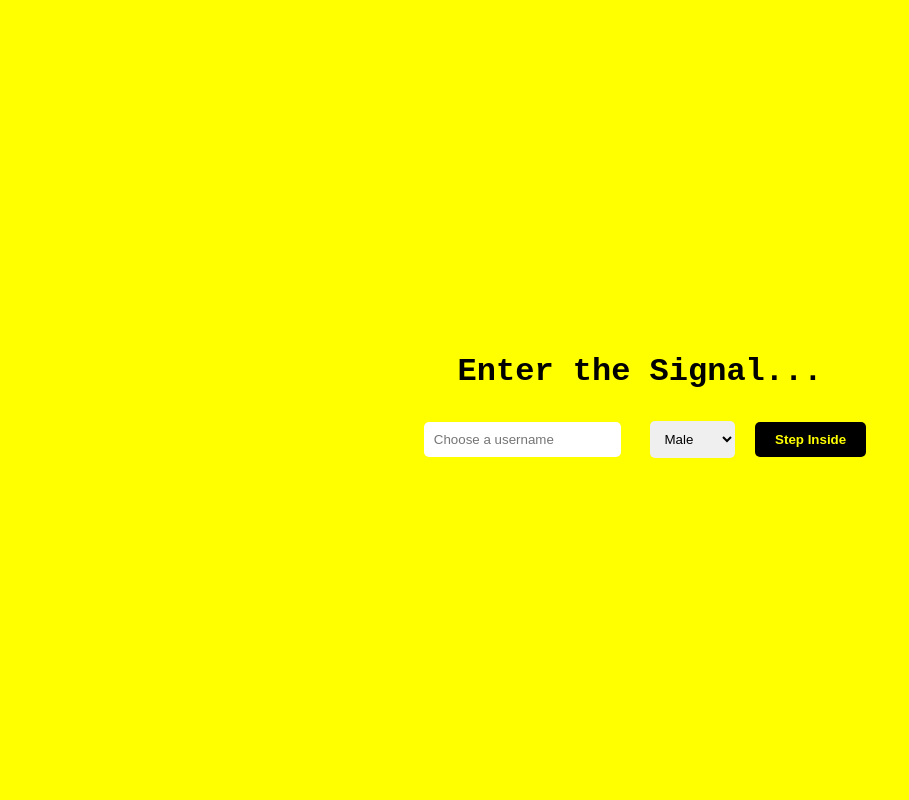
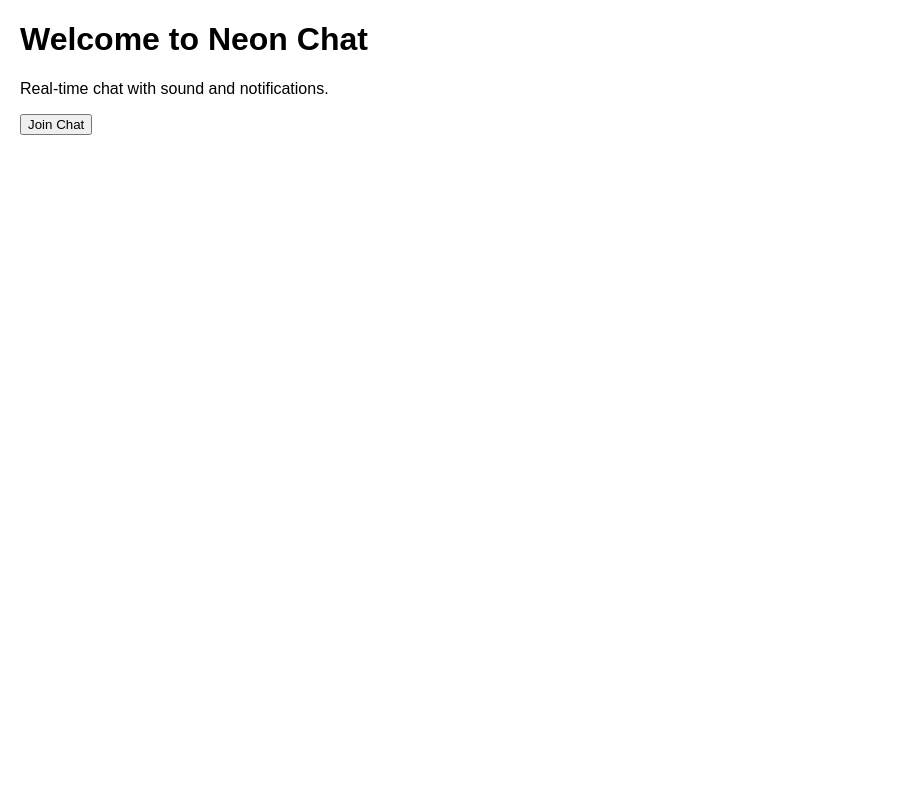
Before and after one commit to arick25/neon_site, a Flask app: page / in a window 1280 px wide. Shown: the whole page, without its empty margins (0-909 px from the left). Run offline with Flask 3, Linux system fonts and the light colour scheme.

Commit message:
Added sound + notifications and updated templates

```diff
--- a/static/style.css
+++ b/static/style.css
@@ -1,126 +1,35 @@
 body {
-    background-color: #FFFF00; /* neon yellow */
-    font-family: "Courier New", monospace;
-    margin: 0;
-    padding: 0;
+    font-family: Arial, sans-serif;
+    margin: 20px;
 }
 
-/* Landing */
-body.landing {
+.chat-box {
+    max-height: 400px;
+    overflow-y: auto;
+    padding: 10px;
+    background: #f5f5f5;
+    border: 1px solid #ccc;
     display: flex;
-    justify-content: center;
-    align-items: center;
-    height: 100vh;
+    flex-direction: column;
 }
 
-.center {
-    text-align: center;
-}
-
-input, select {
-    margin: 10px;
-    padding: 10px;
-    border-radius: 5px;
-    border: none;
-}
-
-.button {
-    background: black;
-    color: #FFFF00;
-    padding: 10px 20px;
-    border: none;
-    font-weight: bold;
-    border-radius: 5px;
-}
-
-/* Chat */
-body.chat {
-    display: flex;
-    justify-content: center;
-    align-items: center;
-    height: 100vh;
-}
-
-.chat-container {
-    background: #fff;
-    width: 100%;
-    max-width: 600px;
-    height: 90vh;
-    display: flex;
-    flex-direction: column;
-    border-radius: 10px;
-    overflow: hidden;
-}
-
-.messages {
-    flex: 1;
-    padding: 10px;
-    overflow-y: auto;
-    background: #FFFF00;
-}
-
-.message-bubble {
-    display: flex;
-    align-items: center;
-    margin: 10px;
-    max-width: 80%;
-}
-
-.message-bubble.me {
-    justify-content: flex-end;
-    margin-left: auto;
-}
-
-.message-bubble.other {
-    justify-content: flex-start;
-    margin-right: auto;
-}
-
-.avatar {
-    width: 35px;
-    height: 35px;
-    background: black;
-    color: #FFFF00;
-    border-radius: 50%;
-    display: flex;
-    justify-content: center;
-    align-items: center;
-    font-weight: bold;
-    margin: 0 10px;
-}
-
-.text {
-    background: #e5e5ea;
+.bubble {
+    display: inline-block;
     padding: 10px 15px;
-    border-radius: 20px;
+    margin: 5px;
+    border-radius: 15px;
+    max-width: 70%;
     word-wrap: break-word;
 }
 
-.message-bubble.me .text {
-    background: black;
-    color: #FFFF00;
+.bubble.me {
+    background-color: #d1e7dd; /* greenish for your messages */
+    align-self: flex-end;
+    text-align: right;
 }
 
-.input-area {
-    display: flex;
-    padding: 10px;
-    border-top: 1px solid #ccc;
-    background: #fff;
+.bubble.other {
+    background-color: #e2e3e5; /* gray for others */
+    align-self: flex-start;
+    text-align: left;
 }
-
-.input-area input {
-    flex: 1;
-    padding: 10px;
-    border-radius: 20px;
-    border: 1px solid #ccc;
-    margin-right: 10px;
-}
-
-.input-area button {
-    background: black;
-    color: #FFFF00;
-    border: none;
-    padding: 10px 20px;
-    border-radius: 20px;
-    font-weight: bold;
-}
--- a/templates/index.html
+++ b/templates/index.html
@@ -1,21 +1,15 @@
+
 <!DOCTYPE html>
 <html>
 <head>
-    <title>Neon Portal</title>
+    <title>Welcome</title>
     <link rel="stylesheet" href="{{ url_for('static', filename='style.css') }}">
 </head>
-<body class="landing">
-    <div class="center">
-        <h1>Enter the Signal...</h1>
-        <form action="/chat" method="GET">
-            <input type="text" name="username" placeholder="Choose a username" required>
-            <select name="gender" required>
-                <option value="male">Male</option>
-                <option value="female">Female</option>
-                <option value="other">Other</option>
-            </select>
-            <button type="submit" class="button">Step Inside</button>
-        </form>
-    </div>
+<body>
+    <h1>Welcome to Neon Chat</h1>
+    <p>Real-time chat with sound and notifications.</p>
+    <a href="{{ url_for('chat') }}">
+        <button>Join Chat</button>
+    </a>
 </body>
 </html>
```
Also changed, not shown: templates/chat.html (+18 -6 lines).
